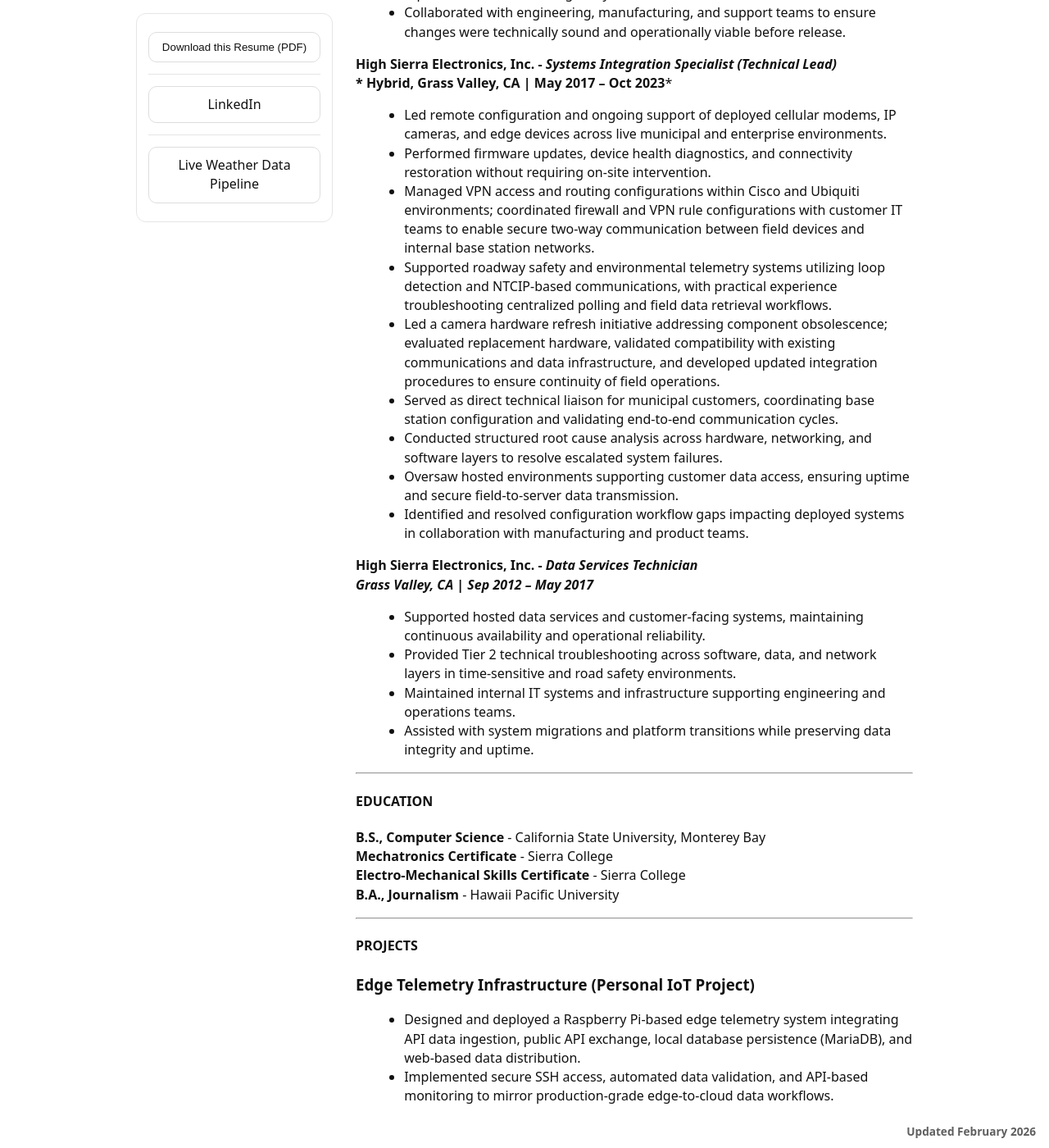
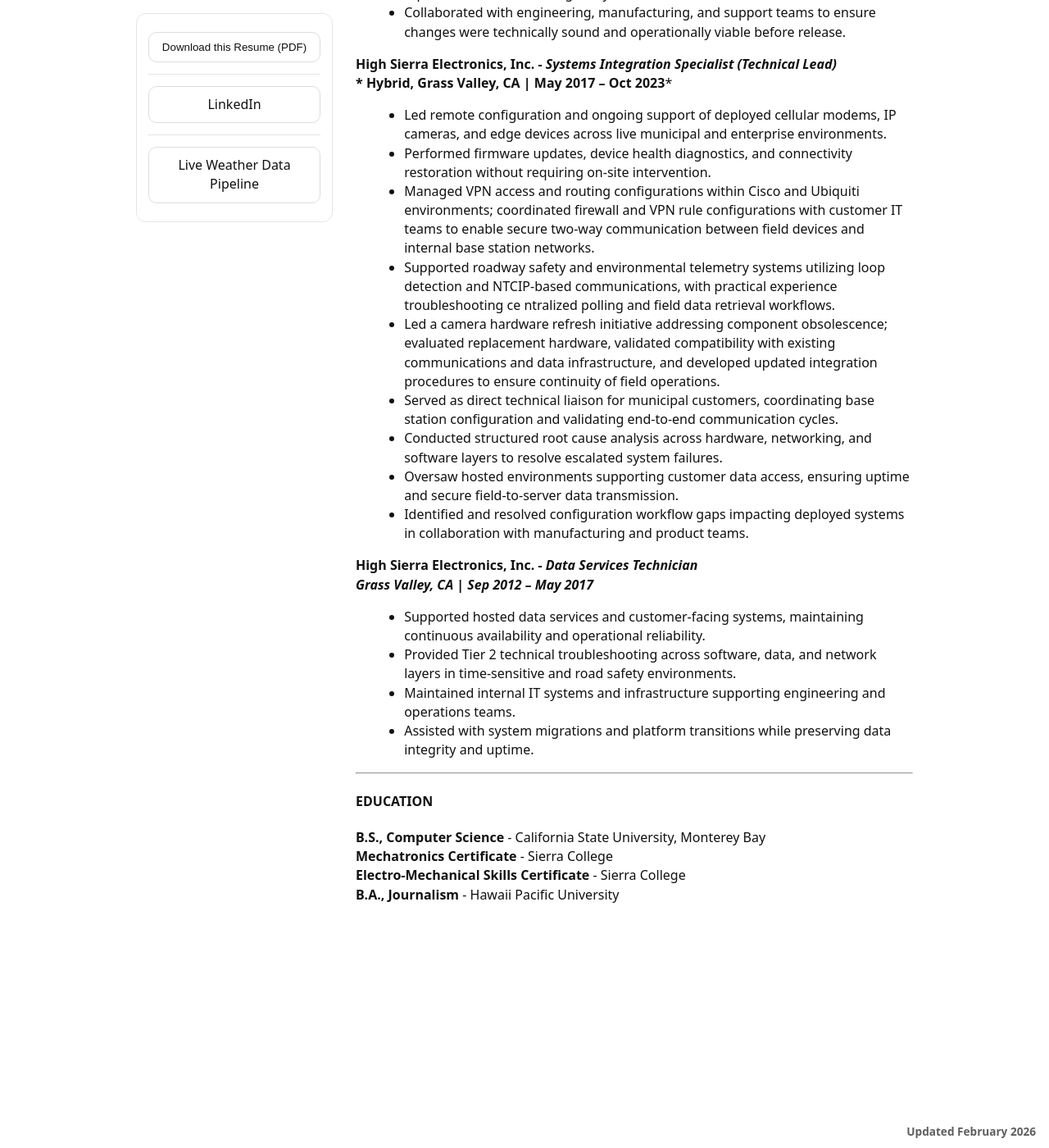
Before and after one commit to jostagirl/PublicResume, a Jekyll site: the page built from v/Miovision/index.md, in a window 1280 px wide and 1400 px high, scrolled down 1069 px. Shown: the whole window at 82% size. Built offline with Jekyll 4.4.1, drawn with Linux system fonts in a browser that asks for light colours; our own code applies the rules of GitHub Pages for plain Markdown files.

Commit message:
Publish resume site update

```diff
--- a/v/Miovision/index.md
+++ b/v/Miovision/index.md
@@ -46,7 +46,8 @@ Implementation-focused systems engineer with over a decade of experience support
 - Led remote configuration and ongoing support of deployed cellular modems, IP cameras, and edge devices across live municipal and enterprise environments.
 - Performed firmware updates, device health diagnostics, and connectivity restoration without requiring on-site intervention.
 - Managed VPN access and routing configurations within Cisco and Ubiquiti environments; coordinated firewall and VPN rule configurations with customer IT teams to enable secure two-way communication between field devices and internal base station networks.
-- Supported roadway safety and environmental telemetry systems utilizing loop detection and NTCIP-based communications, with practical experience troubleshooting centralized polling and field data retrieval workflows.
+- Supported roadway safety and environmental telemetry systems utilizing loop detection and NTCIP-based communications, with practical experience troubleshooting ce
+ntralized polling and field data retrieval workflows.
 - Led a camera hardware refresh initiative addressing component obsolescence; evaluated replacement hardware, validated compatibility with existing communications and data infrastructure, and developed updated integration procedures to ensure continuity of field operations.
 - Served as direct technical liaison for municipal customers, coordinating base station configuration and validating end-to-end communication cycles.
 - Conducted structured root cause analysis across hardware, networking, and software layers to resolve escalated system failures.
@@ -69,11 +70,3 @@ Implementation-focused systems engineer with over a decade of experience support
 **Mechatronics Certificate** - Sierra College
 **Electro-Mechanical Skills Certificate** - Sierra College
 **B.A., Journalism** - Hawaii Pacific University
-
----
-
-#### PROJECTS
-### Edge Telemetry Infrastructure (Personal IoT Project)
-
-- Designed and deployed a Raspberry Pi-based edge telemetry system integrating API data ingestion, public API exchange, local database persistence (MariaDB), and web-based data distribution.
-- Implemented secure SSH access, automated data validation, and API-based monitoring to mirror production-grade edge-to-cloud data workflows.
```
